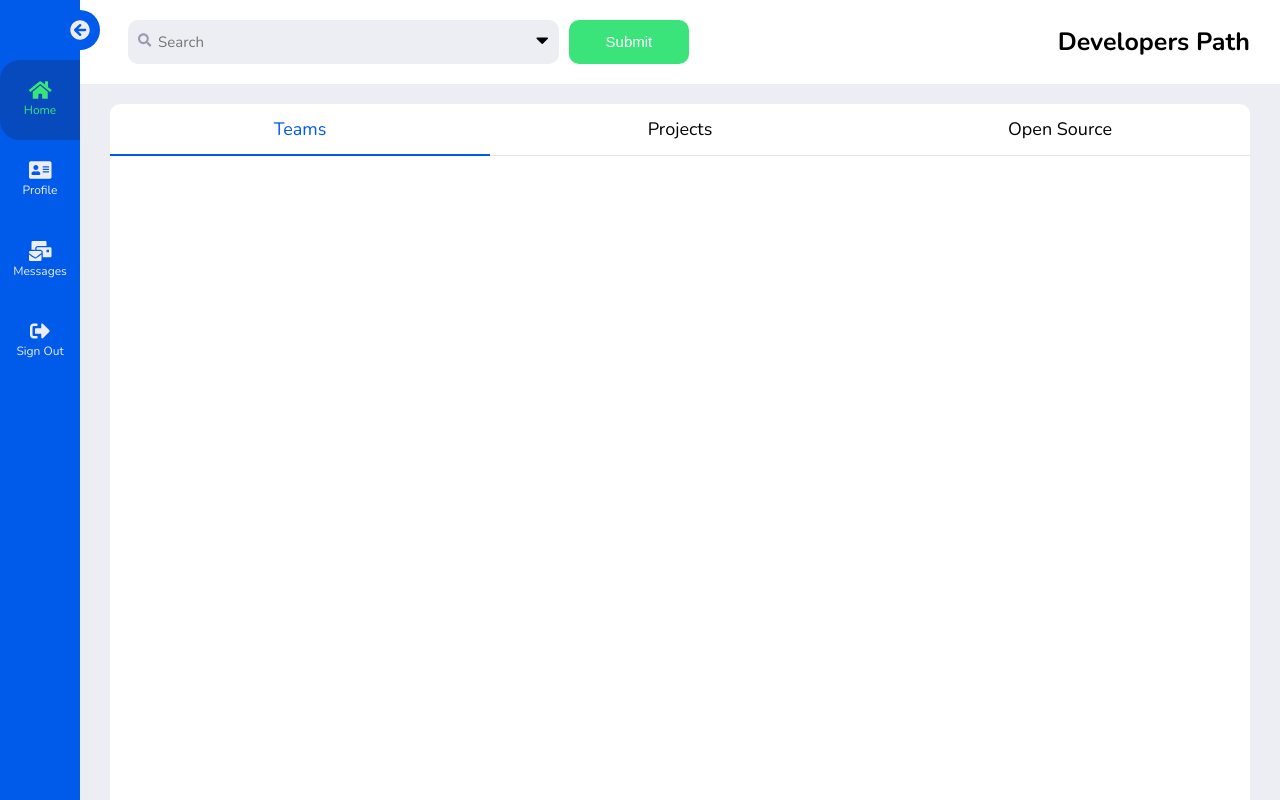
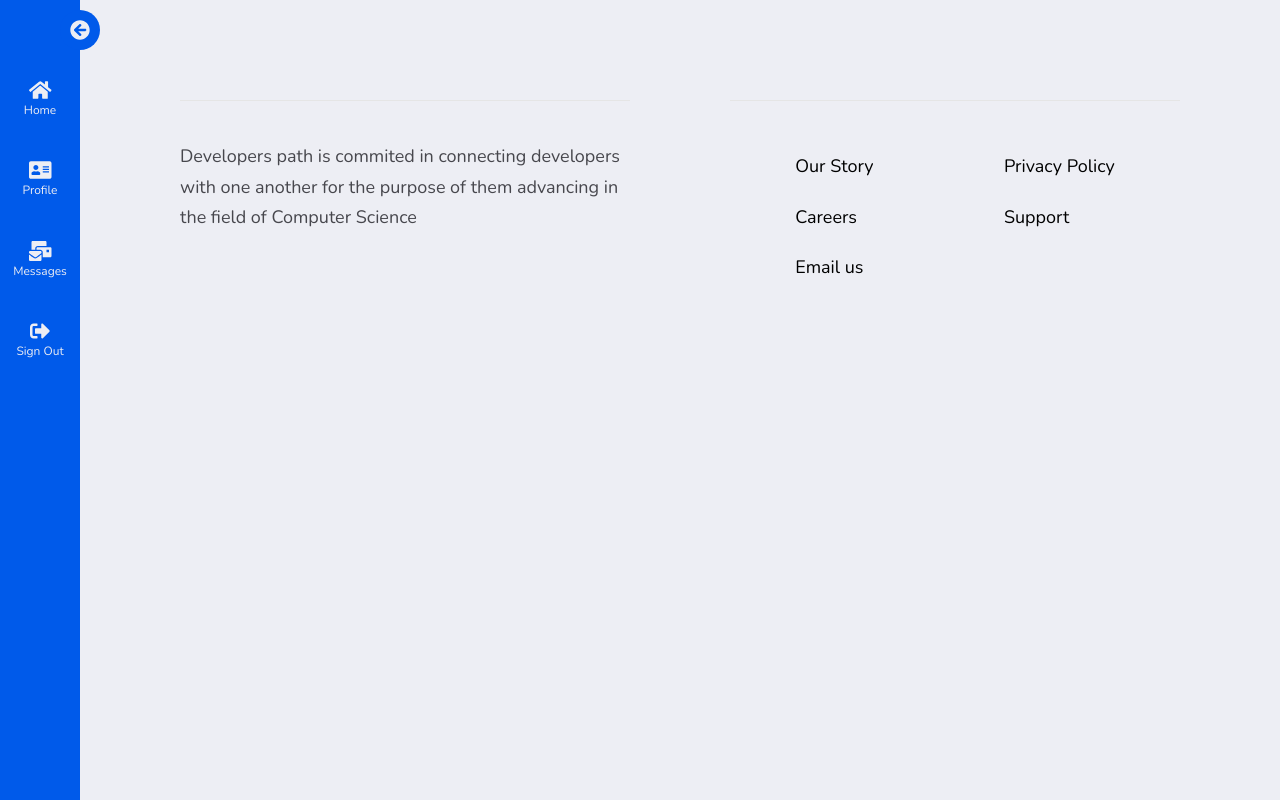
Before and after one commit to sulaimanh/devshub-old, a React (Create React App) app: page / in a window 1280 px wide. Shown: the top 800 px of the page. Built offline with nearby package versions, Linux system fonts and the light colour scheme.

Commit message:
fixed routing issue

```diff
--- a/src/App.js
+++ b/src/App.js
@@ -20,7 +20,7 @@
     <Switch>
       <Route path="/profile" component={Profile} />
       <Route path="/messages" component={Messages} />
-      <Route path="/" component={Home} />
+      <Route path="/home" component={Home} />
     </Switch>
   );
 
--- a/src/containers/Layout/Layout.js
+++ b/src/containers/Layout/Layout.js
@@ -1,5 +1,5 @@
-import React, { useState } from "react";
-import { useHistory } from "react-router-dom";
+import React, { useState, useEffect } from "react";
+import { useHistory, useLocation } from "react-router-dom";
 import styles from "./Layout.module.scss";
 import DesktopMenu from "../../components/UI/DesktopMenu/DesktopMenu";
 import Header from "../../components/UI/Header/HeaderMain/HeaderMain";
@@ -9,14 +9,22 @@
 const Layout = (props) => {
   const [selectedTab, setSelectedTab] = useState("Home");
   const history = useHistory();
+  const location = useLocation();
+
+  // - If page is refreshed, then we need to keep the path
+  useEffect(() => {
+    const loc = location.pathname;
+    console.log(loc);
+
+    setSelectedTab(loc.substring(1));
+    history.push("" + loc);
+  }, []);
 
   const selectTabHandler = (event, choice) => {
     event.preventDefault();
-    if (choice === "Home") {
-      history.push("/");
-    } else {
-      history.push("/" + choice);
-    }
+
+    history.push("/" + choice);
+
     setSelectedTab(choice);
   };
 
@@ -24,16 +32,16 @@
     <DesktopMenu handler={selectTabHandler} choice={selectedTab} />
   ) : null;
   let footer = props.auth ? <Footer /> : null;
-
   let menu = props.auth ? (
     <MobileMenu handler={selectTabHandler} choice={selectedTab} />
   ) : null;
+  let header = selectedTab === "Home" && props.auth ? <Header /> : null;
 
   return (
     <div className={props.auth ? styles.layout : null}>
       {desktopMenu}
       <div style={{ position: "relative" }}>
-        {selectedTab === "Profile" ? null : <Header />}
+        {header}
         {props.children}
         {menu}
         {footer}
```
